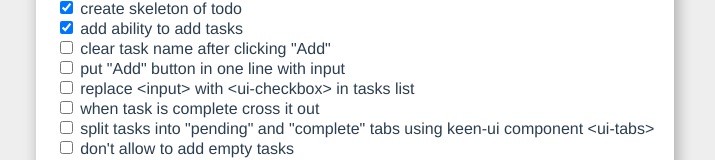
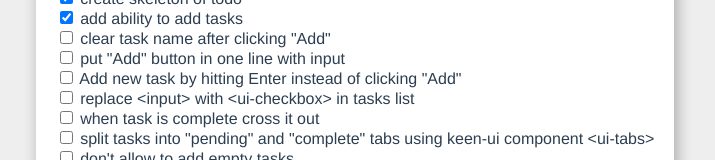
Before and after one commit to jmakoff/vue-test-task, a Vue app: page /#/ in a window 1280 px wide. Shown: the part 294-454 px from the top of the page, without its empty margins (285-1000 px from the left). Built offline with nearby package versions, Linux system fonts and the light colour scheme; what keen-ui would draw is missing.

Commit message:
added one more task
Add new task by hitting Enter instead of clicking "Add"

```diff
--- a/src/components/todo.vue
+++ b/src/components/todo.vue
@@ -26,6 +26,7 @@
                     {name : 'add ability to add tasks', complete : true},
                     {name : 'clear task name after clicking "Add"', complete : false},
                     {name : 'put "Add" button in one line with input', complete : false},
+                    {name : 'Add new task by hitting Enter instead of clicking "Add"', complete : false},
                     {name : 'replace <input> with <ui-checkbox> in tasks list', complete : false},
                     {name : 'when task is complete cross it out', complete : false},
                     {name : 'split tasks into "pending" and "complete" tabs using keen-ui component <ui-tabs>', complete : false},
```
